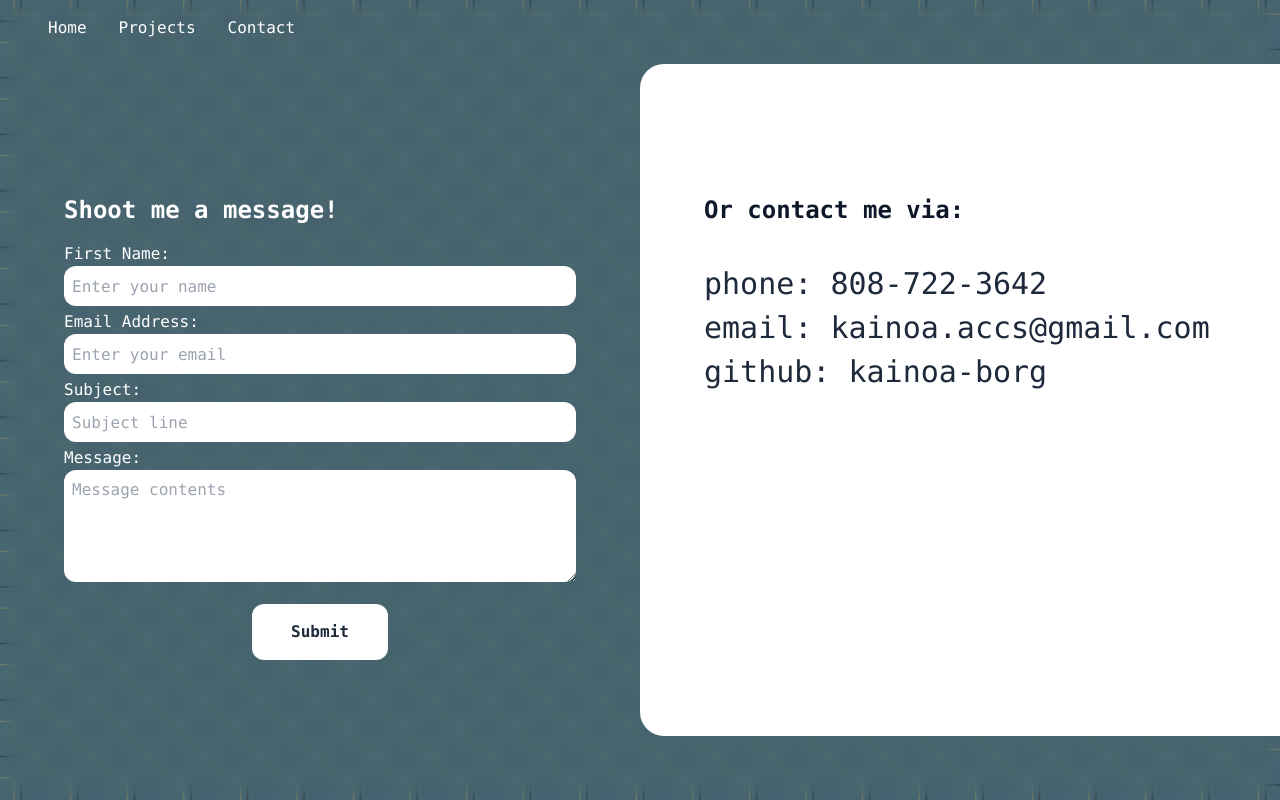
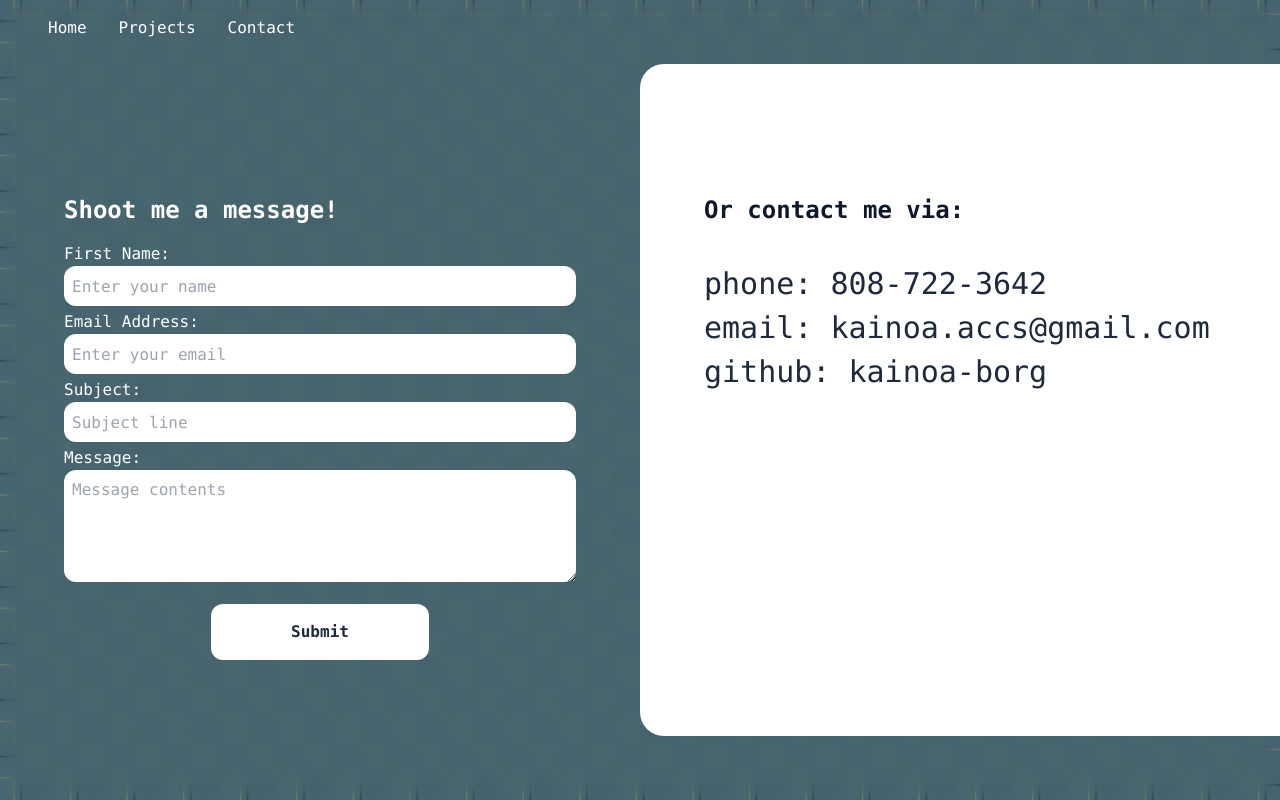
Before and after one commit to kainoa-borg/kb-portfolio, a Next.js app: page /contact in a window 1280 px wide. Built offline with nearby package versions, Linux system fonts and the light colour scheme.

Commit message:
Added Contact Submit spinner

```diff
--- a/package.json
+++ b/package.json
@@ -22,6 +22,7 @@
     "postcss": "8.4.24",
     "react": "18.2.0",
     "react-dom": "18.2.0",
+    "react-icons": "^4.9.0",
     "swiper": "^9.4.1",
     "tailwindcss": "3.3.2"
   }
--- a/src/app/contact/page.js
+++ b/src/app/contact/page.js
@@ -3,6 +3,7 @@
 import React from "react";
 import { useState, useRef } from "react";
 import emailjs from '@emailjs/browser';
+import {FaSpinner} from 'react-icons/fa'
 
 export default function ContactPage() {
 
@@ -14,6 +15,7 @@ export default function ContactPage() {
     });
 
     const [confirmSubmitOpen, setConfirmSubmitOpen] = useState(false);
+    const [sendingIcon, setSendingIcon] = useState(false);
 
     const handleFormChange = (event) => {
         let eName = event.target.name;
@@ -34,12 +36,15 @@ export default function ContactPage() {
     const sendEmail = (e) => {
         e.preventDefault();
 
+        setSendingIcon(true);
+
         emailjs.init('ZGFTYyttQbN2yqDK9');
 
         emailjs.send('service_g5pjord', 'template_ybc25ic', formData)
         .then((result) => {
             console.log(result.text);
             setConfirmSubmitOpen(true);
+            setSendingIcon(false);
             setTimeout(() => {
                 setConfirmSubmitOpen(false);
             }, 4000);
@@ -51,6 +56,7 @@ export default function ContactPage() {
             })
         }, (error) => {
             console.log(error.text);
+            setSendingIcon(false);
         });
     }
 
@@ -90,7 +96,13 @@ export default function ContactPage() {
                             <label htmlFor='message' className="block text-white font-mono">Message:</label>
                             <textarea id='message' name='message' value={formData.message} onChange={handleFormChange} required placeholder="Message contents" rows='4' cols='50' className="w-[100%] p-2 rounded-xl"></textarea>
                         </div>
-                        <button type='submit' className="p-4 bg-white mt-4 mx-auto rounded-xl w-[25%] text-slate-800 font-bold font-mono">Submit</button>
+                        <button type='submit' className="p-4 px-20 bg-white mt-4 mx-auto rounded-xl w-[25% transition-all ease-in-out duration-700">
+                            {   sendingIcon ?
+                                <FaSpinner className="animate-spin"/>
+                                :
+                                <p className="text-slate-800 font-bold font-mono">Submit</p>
+                            }
+                        </button>
                     </form>
                 </div>
             </div>
```
Also changed, not shown: 1 other file (tests, documents, lock files or other folders).
